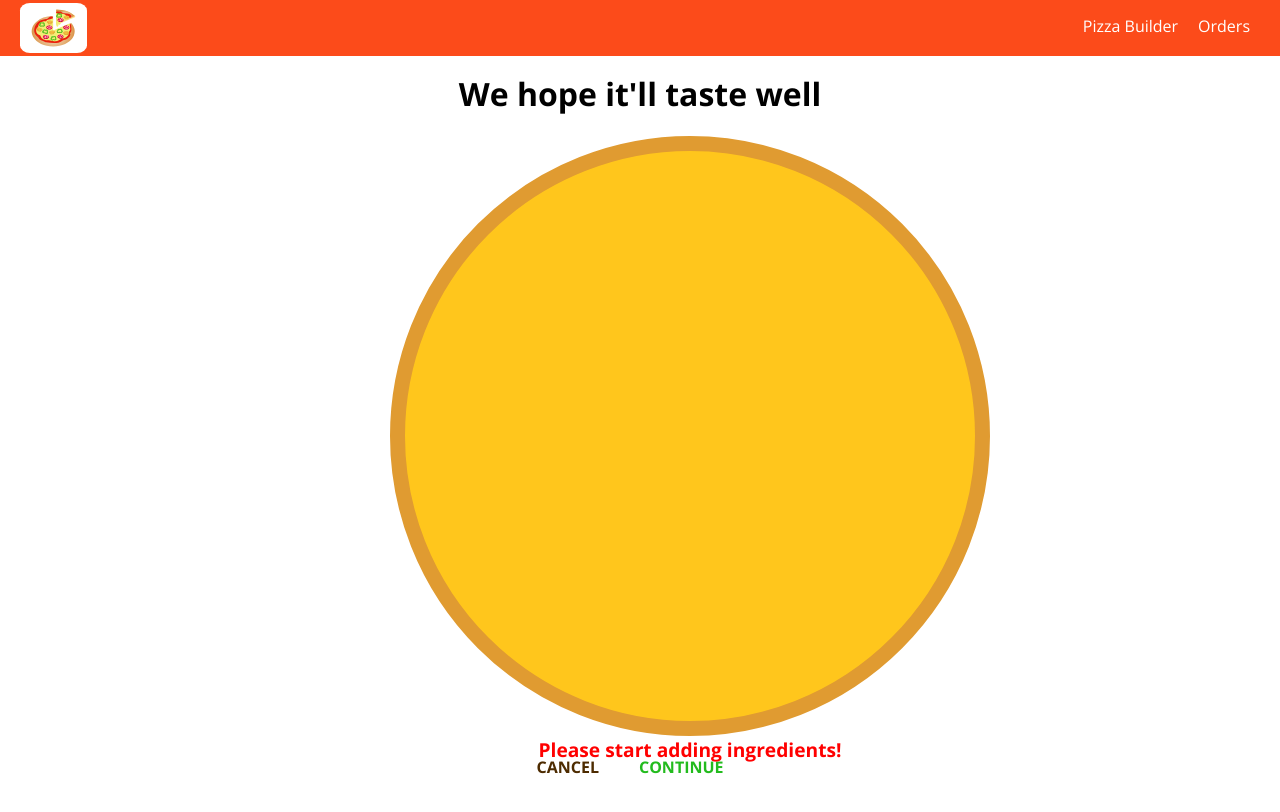
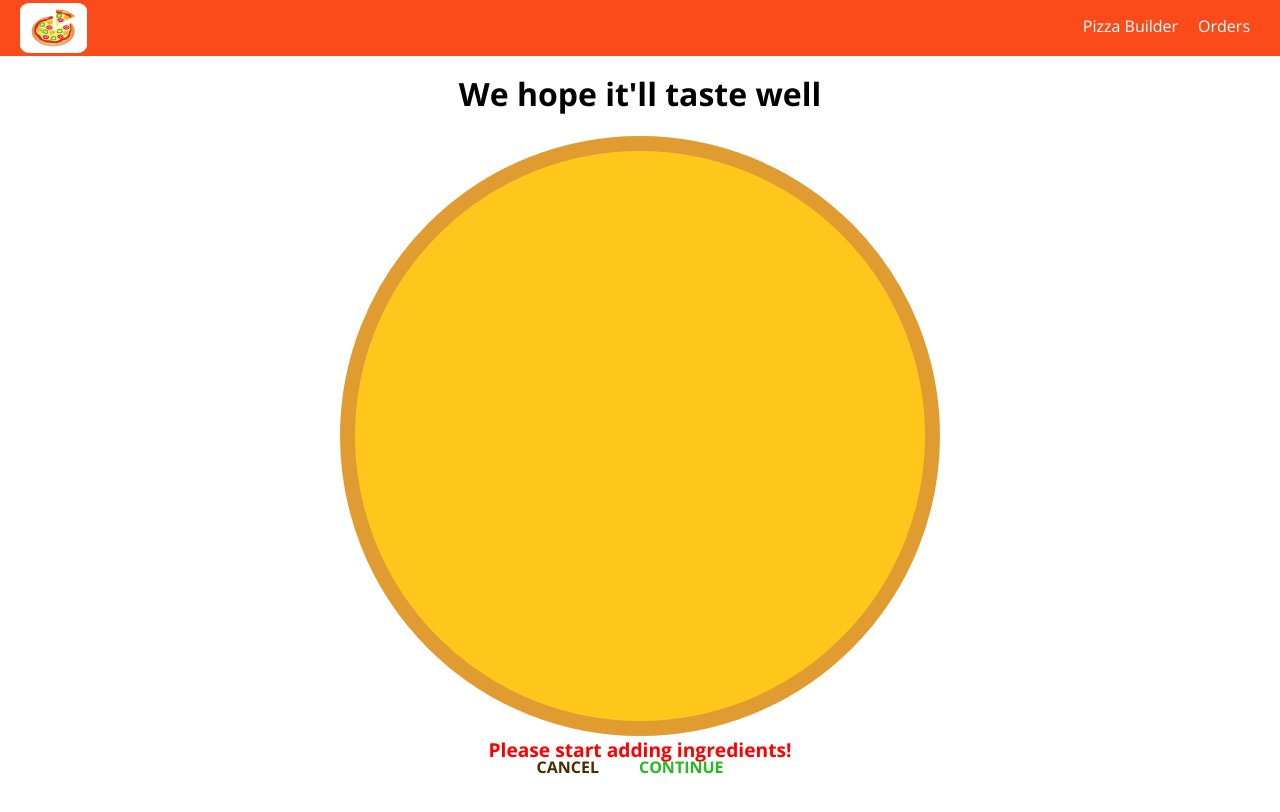
Before and after one commit to TyraelS/PizzaBuilderApp, a React app: page /checkout in a window 1280 px wide. Shown: the top 812 px of the page. Built offline with nearby package versions, Linux system fonts and the light colour scheme.

Commit message:
Fixed styles

```diff
--- a/src/components/Order/CheckoutSummary/CheckoutSummary.css
+++ b/src/components/Order/CheckoutSummary/CheckoutSummary.css
@@ -6,6 +6,6 @@
 
 @media(min-width: 600px){
   .CheckoutSummary {
-    width: 500px;
+    width: 65%;
   }
 }
```
Also changed, not shown: 1 other file (tests, documents, lock files or other folders).
